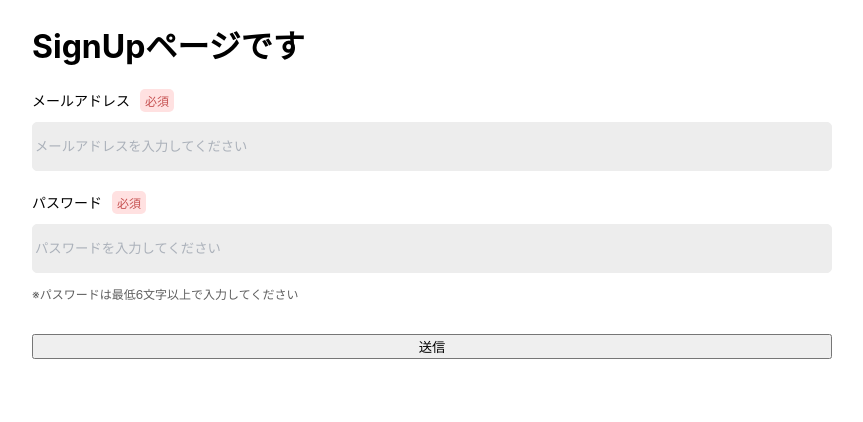
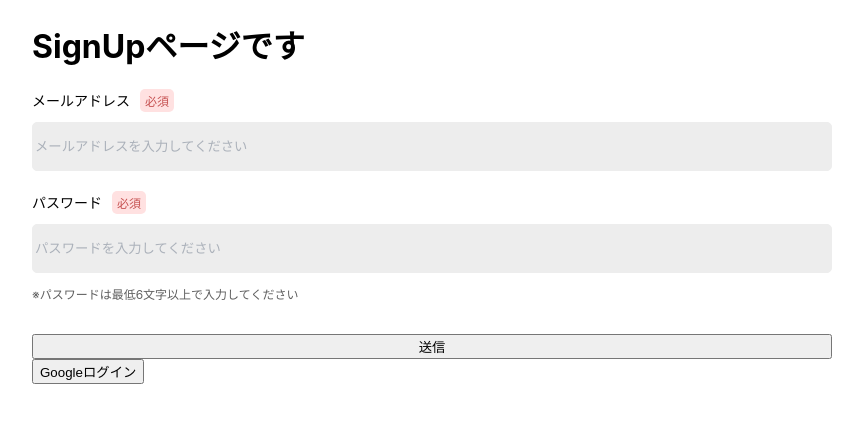
Before and after one commit to abeshi03/react-hook-form-template, a React (Create React App) app: page /sign_up in a window 1280 px wide. Shown: the top 422 px of the page, without its empty margins (208-1071 px from the left). Built offline with nearby package versions, Linux system fonts and the light colour scheme; no server answers.

Commit message:
細かい修正

```diff
--- a/src/components/pages/SignUp/SignUp.tsx
+++ b/src/components/pages/SignUp/SignUp.tsx
@@ -6,6 +6,7 @@ import styles from "./SignUp.module.scss";
 
 // - 子コンポーネント =====================================================================================================
 import { SignUpControlGroup } from "../../organism/controlGroup/SignUpControlGroup/SignUpControlGroup";
+import { GoogleSignInButton } from "../../atoms/Button/GoogleSignInButton/GoogleSignInButton";
 
 
 export const SignUp: VFC = memo(() => {
@@ -14,6 +15,7 @@ export const SignUp: VFC = memo(() => {
     <div className={styles.signUp}>
       <h1>SignUpページです</h1>
       <SignUpControlGroup/>
+      <GoogleSignInButton/>
     </div>
   );
 });
```
